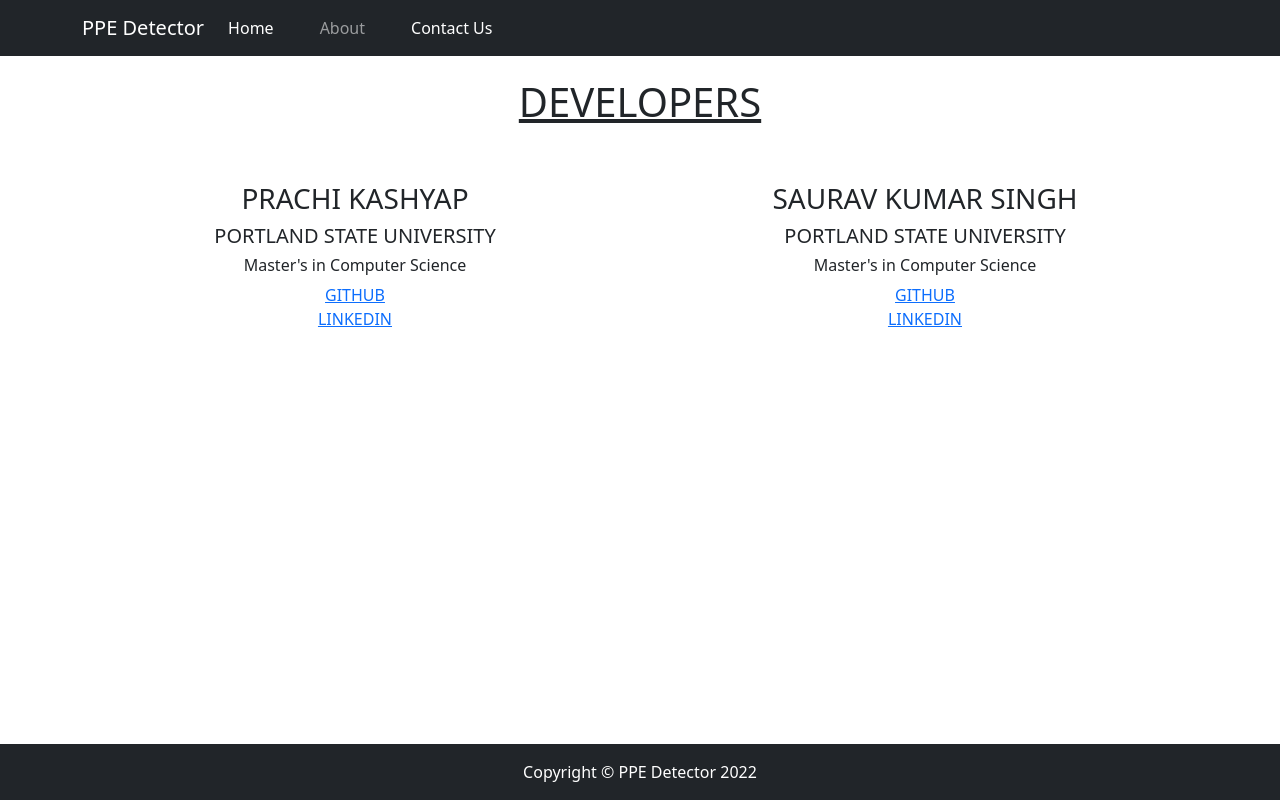
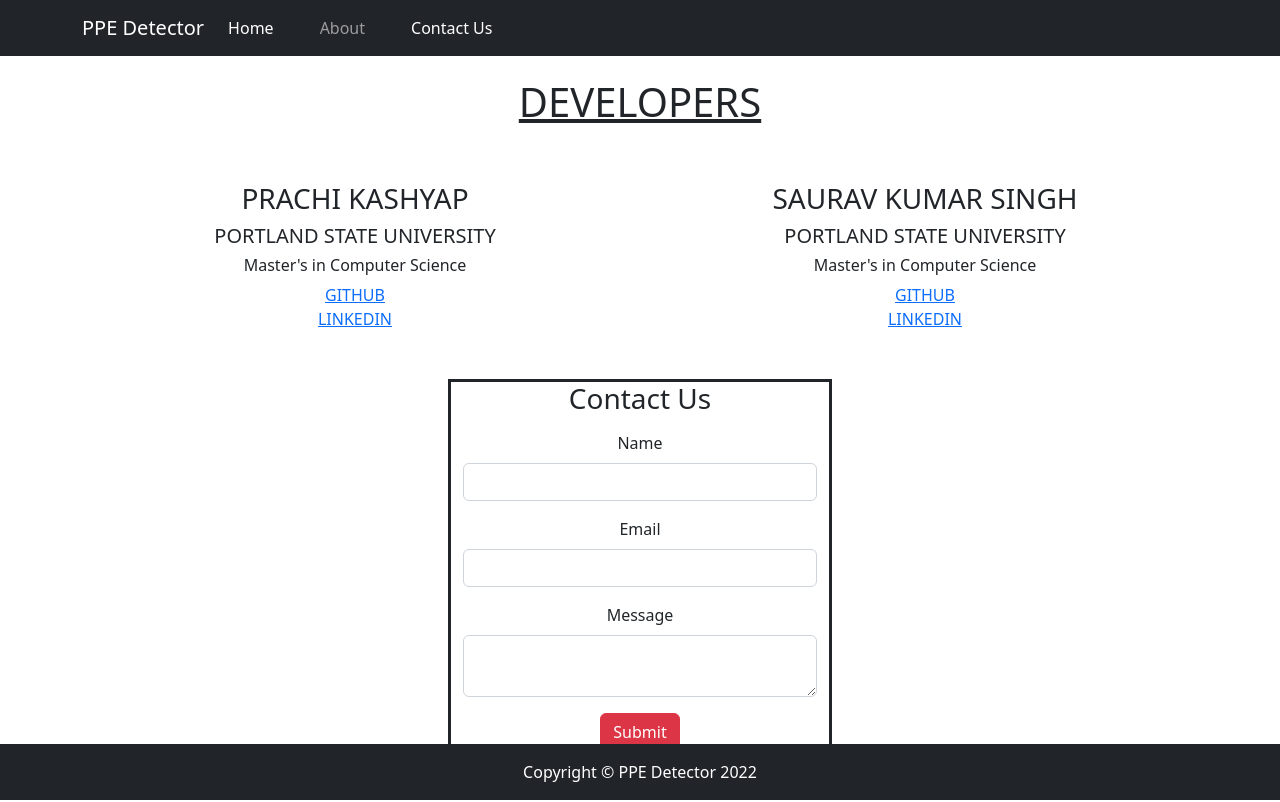
Before and after one commit to sauravpdx/ppe-detector-new, a React (Create React App) app: page /contact in a window 1280 px wide. Built offline with nearby package versions, Linux system fonts and the light colour scheme.

Commit message:
Changes in contact page
Update

```diff
--- a/package.json
+++ b/package.json
@@ -8,9 +8,11 @@
     "@testing-library/user-event": "^13.5.0",
     "aws-amplify": "^5.0.4",
     "bootstrap": "^5.2.3",
+    "emailjs-com": "^3.2.0",
     "react": "^18.2.0",
     "react-bootstrap": "^2.6.0",
     "react-dom": "^18.2.0",
+    "react-native-email": "^2.1.0",
     "react-router-dom": "^6.4.3",
     "react-scripts": "5.0.1",
     "web-vitals": "^2.1.4"
--- a/src/App.js
+++ b/src/App.js
@@ -13,5 +13,4 @@ function App() {
     </div>
   );
 }
-
 export default App;
--- a/src/pages/Contact.js
+++ b/src/pages/Contact.js
@@ -1,7 +1,23 @@
 import React from "react";
 import { Container, Row, Col } from "react-bootstrap";
+import emailjs from "emailjs-com";
 
 function Contact(props) {
+  function sendEmail(e) {
+    e.preventDefault();
+    emailjs
+      .sendForm(
+        "service_phjhm7g",
+        "template_yel3o2b",
+        e.target,
+        "QQTgS0APVOjjiErXA"
+      )
+      .then((res) => {
+        console.log(res);
+      })
+      .catch((err) => console.log(err));
+  }
+
   return (
     <Container>
       <div style={{ marginTop: "7%" }}>
@@ -32,9 +48,64 @@ function Contact(props) {
             </a>
           </Col>
         </Row>
+        <br></br>
+        <Row className="mb-5 text-center">
+          <Col></Col>
+          <Col style={{ border: "solid" }}>
+            <div
+              style={{
+                alignText: "center",
+                alignItems: "center",
+                boxSizing: "border-box",
+              }}
+            >
+              <h3 className="mb-3">Contact Us</h3>
+              <form onSubmit={sendEmail}>
+                <div className="mb-3">
+                  <label className="form-label" htmlFor="name">
+                    Name
+                  </label>
+                  <input
+                    className="form-control"
+                    type="text"
+                    name="name"
+                    id="name"
+                    required
+                  />
+                </div>
+                <div className="mb-3">
+                  <label className="form-label" htmlFor="email">
+                    Email
+                  </label>
+                  <input
+                    className="form-control"
+                    type="email"
+                    name="email"
+                    id="email"
+                    required
+                  />
+                </div>
+                <div className="mb-3">
+                  <label className="form-label" htmlFor="message">
+                    Message
+                  </label>
+                  <textarea
+                    className="form-control"
+                    name="message"
+                    id="message"
+                    required
+                  />
+                </div>
+                <button className="btn btn-danger" type="submit">
+                  Submit
+                </button>
+              </form>
+            </div>
+          </Col>
+          <Col></Col>
+        </Row>
       </div>
     </Container>
   );
 }
-
 export default Contact;
```
Also changed, not shown: 1 other file (tests, documents, lock files or other folders).
